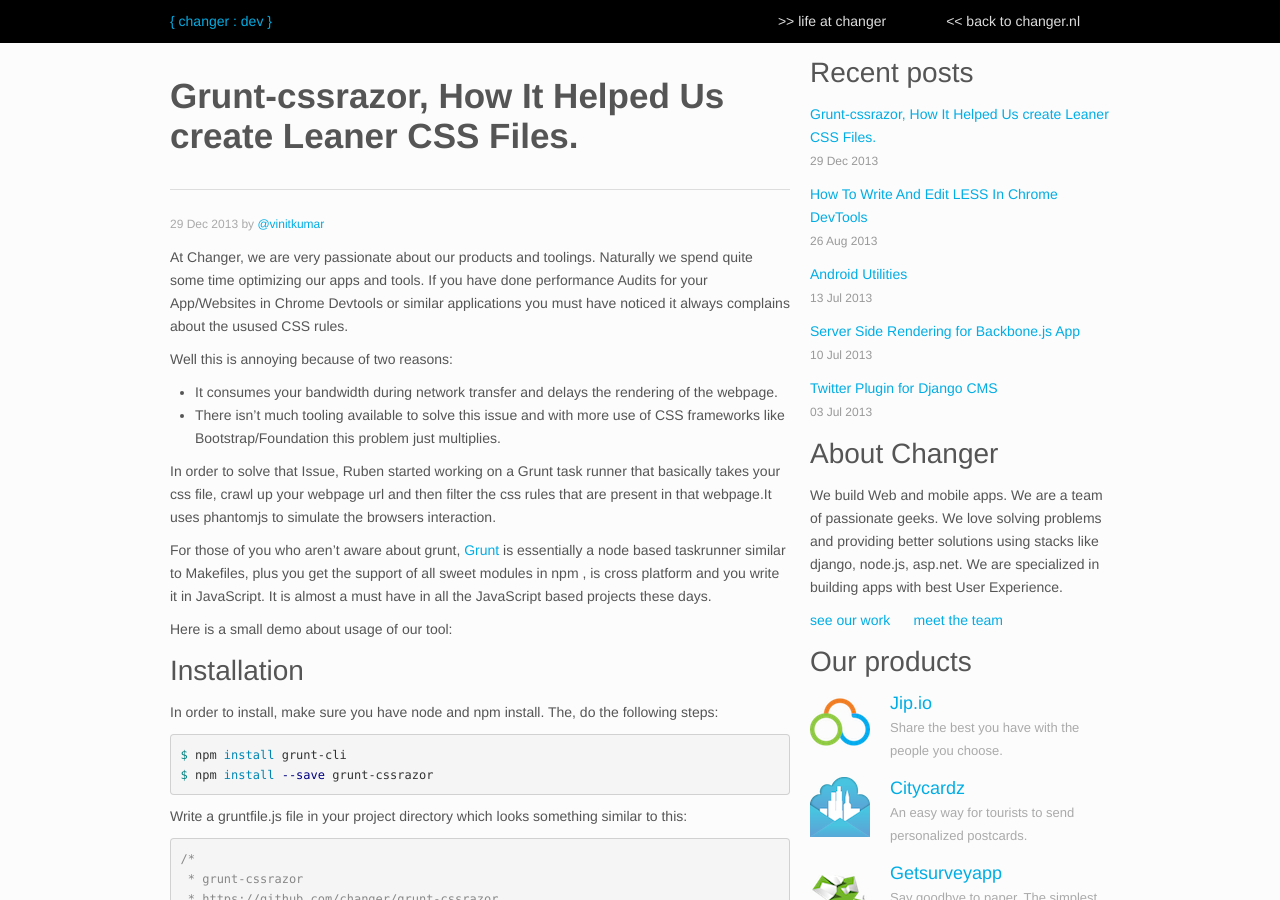
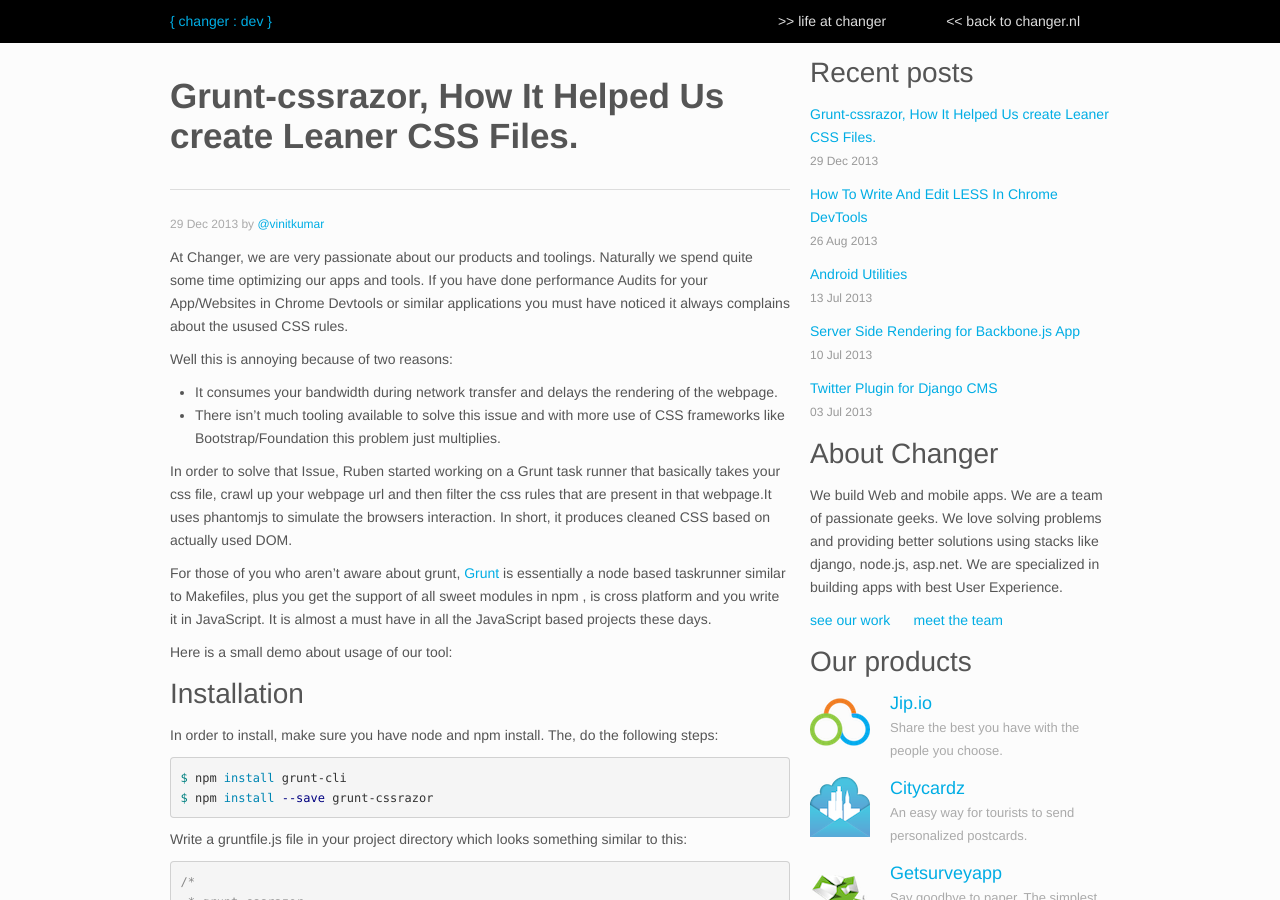
Before and after one commit to maddy9859/devlog, a Jekyll site: the page built from _posts/2013-12-29-Grunt-CSSRazor-Tool-For-CSS.md, in a window 1280 px wide and 900 px high. Built offline with Jekyll 4.4.1, drawn with Linux system fonts in a browser that asks for light colours; Markdown is read by kramdown in place of the engine named in the settings; comment, search, counter and statistics services are not loaded.

Commit message:
edit posts description and text

```diff
--- a/_posts/2013-12-29-Grunt-CSSRazor-Tool-For-CSS.md
+++ b/_posts/2013-12-29-Grunt-CSSRazor-Tool-For-CSS.md
@@ -3,7 +3,7 @@
 categories: [LESS, CSS, Chrome DevTools]
 title: Grunt-cssrazor, How It Helped Us create Leaner CSS Files.
 keywords: grunt, css, tools.
-summary: Grunt taskrunner to cleanup unused css from your html
+summary: Produces cleaned CSS based on actually used DOM
 author: vinitkumar
 ---
 
@@ -23,7 +23,8 @@
 In order to solve that Issue, Ruben started working on a Grunt task
 runner that basically takes your css file, crawl up your webpage url and
 then filter the css rules that are present in that webpage.It uses
-phantomjs to simulate the browsers interaction.
+phantomjs to simulate the browsers interaction. In short, it produces
+cleaned CSS based on actually used DOM.
 
 For those of you who aren't aware about grunt, [Grunt](http://gruntjs.com/) is essentially a node based
 taskrunner similar to Makefiles, plus you get
```
